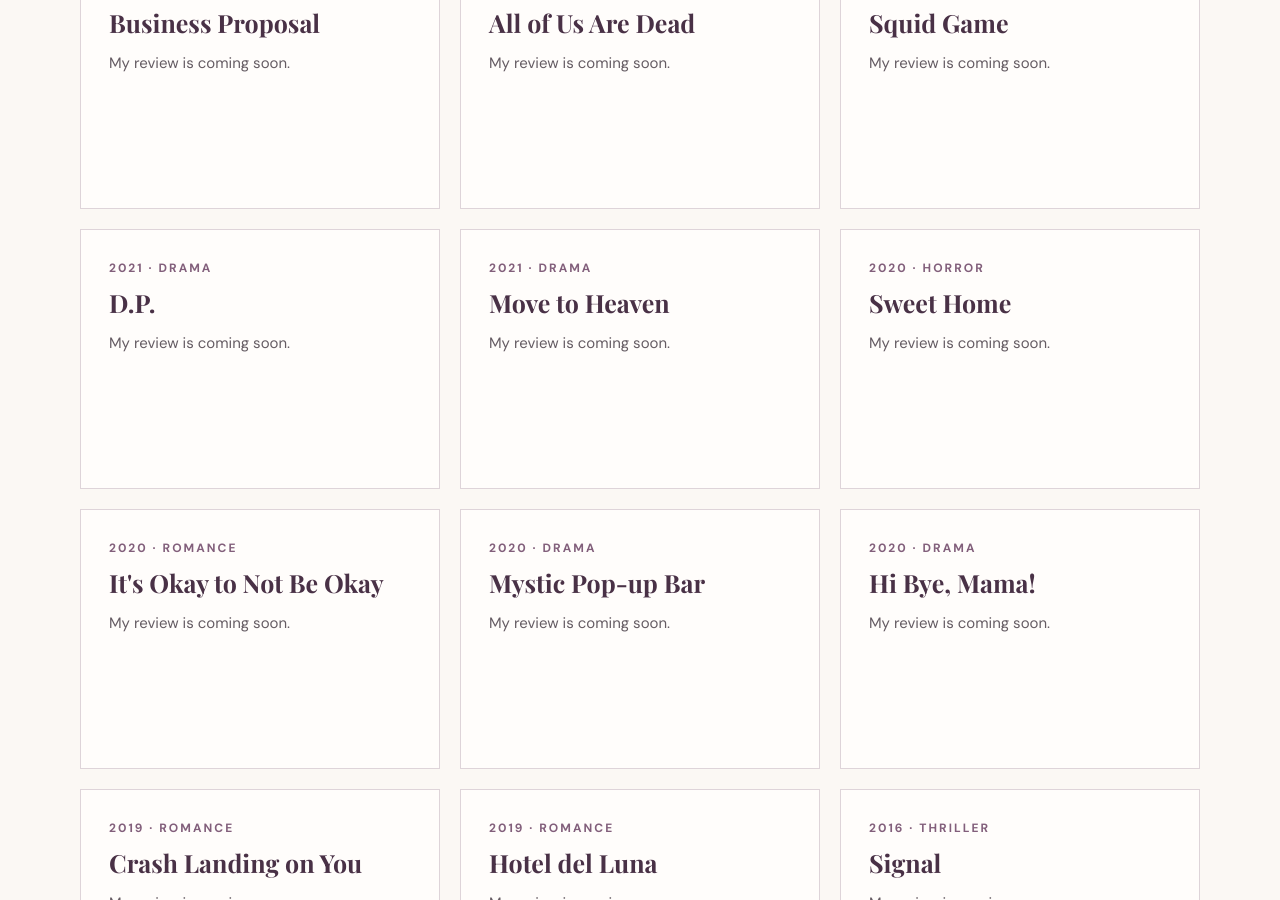
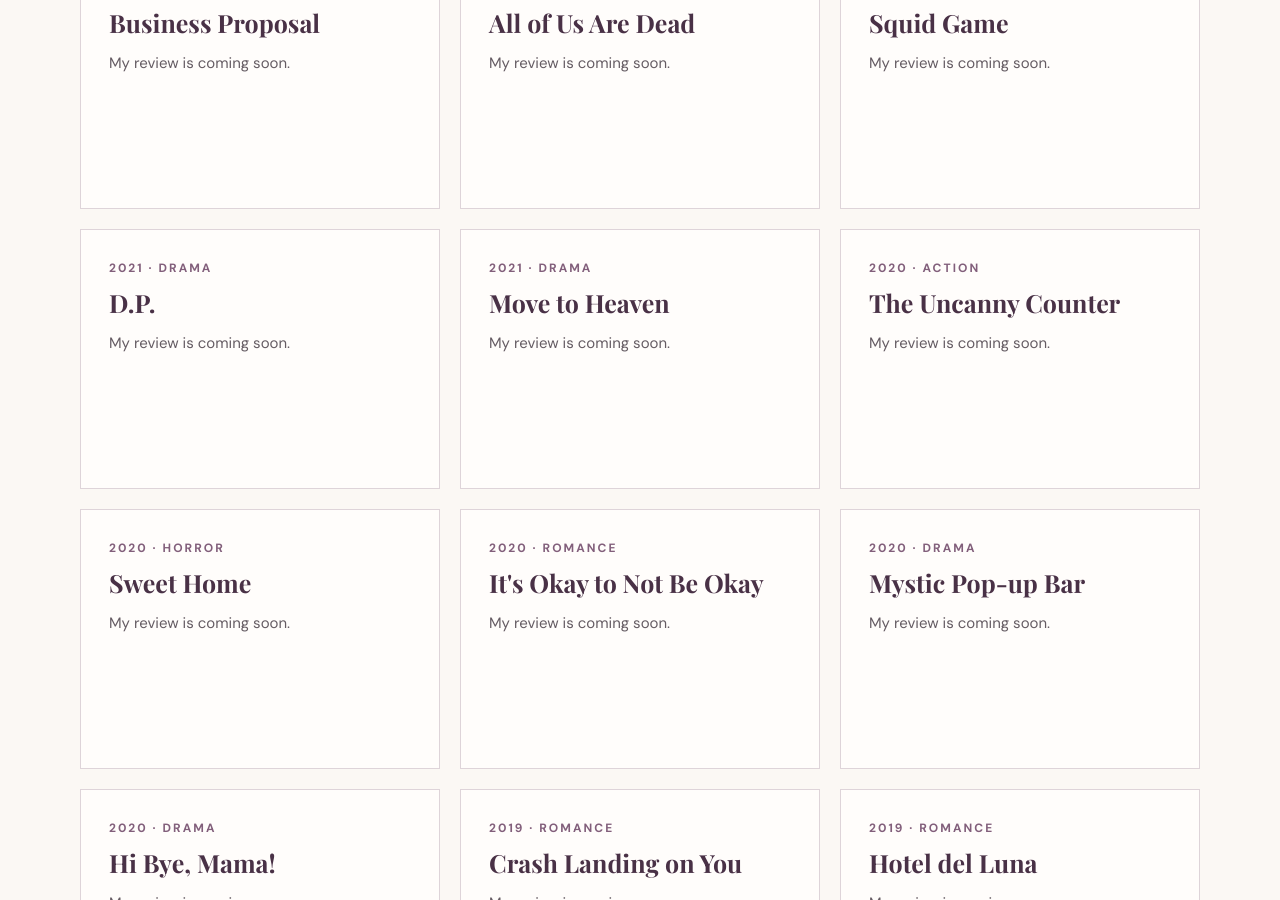
Before and after one commit to lydiarim22-coder/mindoflydia, a Jekyll site: the page built from korean-culture.html, in a window 1280 px wide and 900 px high, scrolled down 1774 px. Built offline with Jekyll 4.4.1, drawn with Linux system fonts in a browser that asks for light colours; some web fonts are replaced.

Commit message:
Add The Uncanny Counter to Korean Culture dramas

```diff
--- a/_data/korean_culture_items.yml
+++ b/_data/korean_culture_items.yml
@@ -111,3 +111,9 @@
   genre: Horror
   topic: dramas
   note: "My review is coming soon."
+
+- title: "The Uncanny Counter"
+  year: 2020
+  genre: Action
+  topic: dramas
+  note: "My review is coming soon."
```
